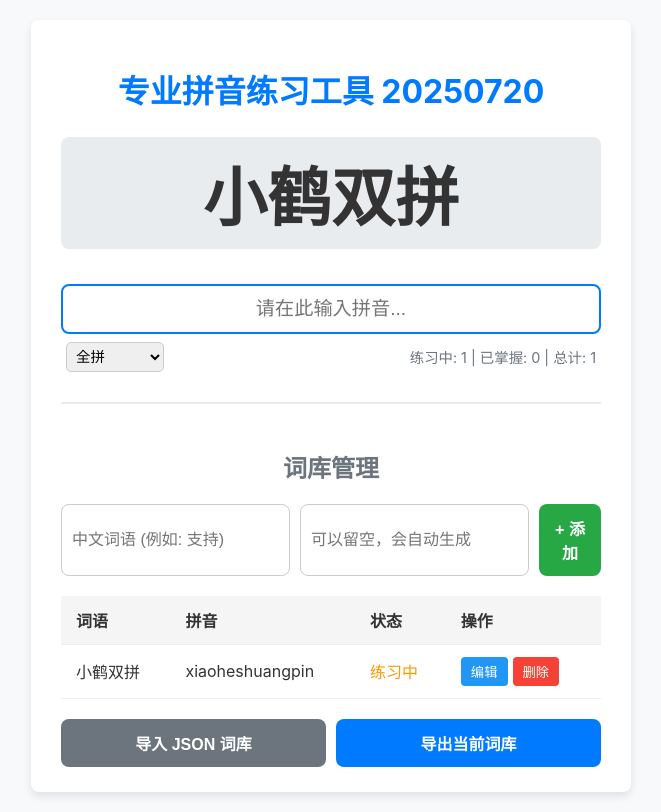
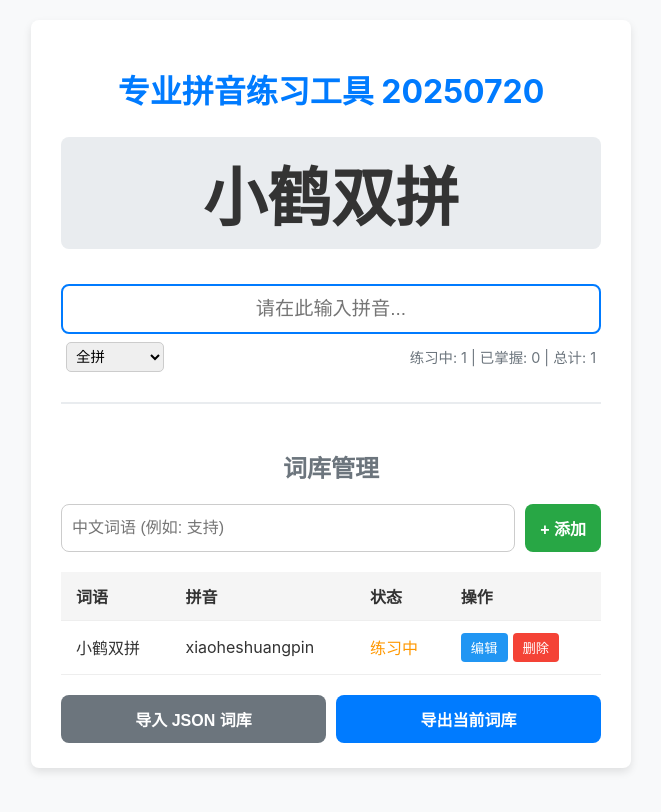
Before and after one commit to promptonce/pinyintiaozhan, a Vue app: page / in a window 1280 px wide. Shown: the whole page, without its empty margins (309-970 px from the left). Built offline with nearby package versions, Linux system fonts and the light colour scheme.

Commit message:
删除多余前端组件

```diff
--- a/src/components/ManagementArea.vue
+++ b/src/components/ManagementArea.vue
@@ -7,11 +7,6 @@
         v-model="newHanzi"
         type="text"
         placeholder="中文词语 (例如: 支持)"
-      />
-      <input
-        v-model="newPinyin"
-        type="text"
-        placeholder="可以留空，会自动生成"
       />
       <button
         class="btn btn-success add-word-btn"
```
